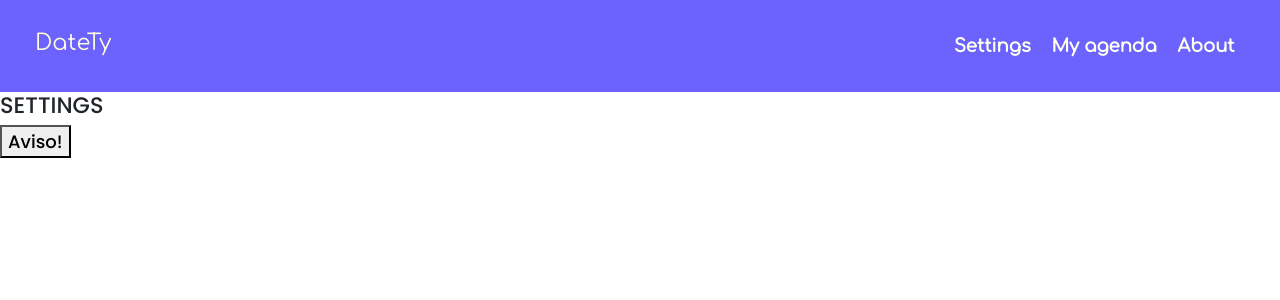
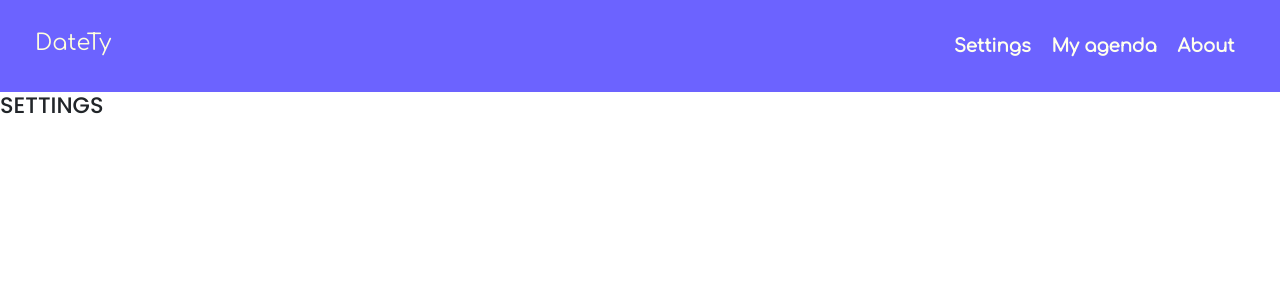
Before and after one commit to dylansel/Datety, a React (Vite) app in the folder frontend/: page /settings in a window 1280 px wide. Shown: the top 300 px of the page. Built offline with nearby package versions, Linux system fonts and the light colour scheme.

Commit message:
limpieza de Setting

```diff
--- a/frontend/src/pages/Settings.jsx
+++ b/frontend/src/pages/Settings.jsx
@@ -1,22 +1,16 @@
 import React,{useState, useEffect} from "react"
 import Header from "../components/utils/Header"
-import ModalAviso from "../components/ModalAviso";
-import useHandleModalAviso from "../hooks/handleModalAviso";
-
 
 const isLoged = true;
 
 export default function Setting(){
-  const [modalAvisoResponse, handleModalAviso, aviso, openModalAviso]= useHandleModalAviso();
 
   return(
     <>
-      <div className={aviso ? "app_aviso" : "app"}>
+      <div>
         <Header isLoged={isLoged} />
-        {aviso && <ModalAviso msg="El evento ha sido creado!" handleModalAviso={handleModalAviso}/>}
         <div>
           <h2>SETTINGS </h2>
-          <button onClick={openModalAviso}>Aviso!</button>
         </div>
       </div>
     </>
```
